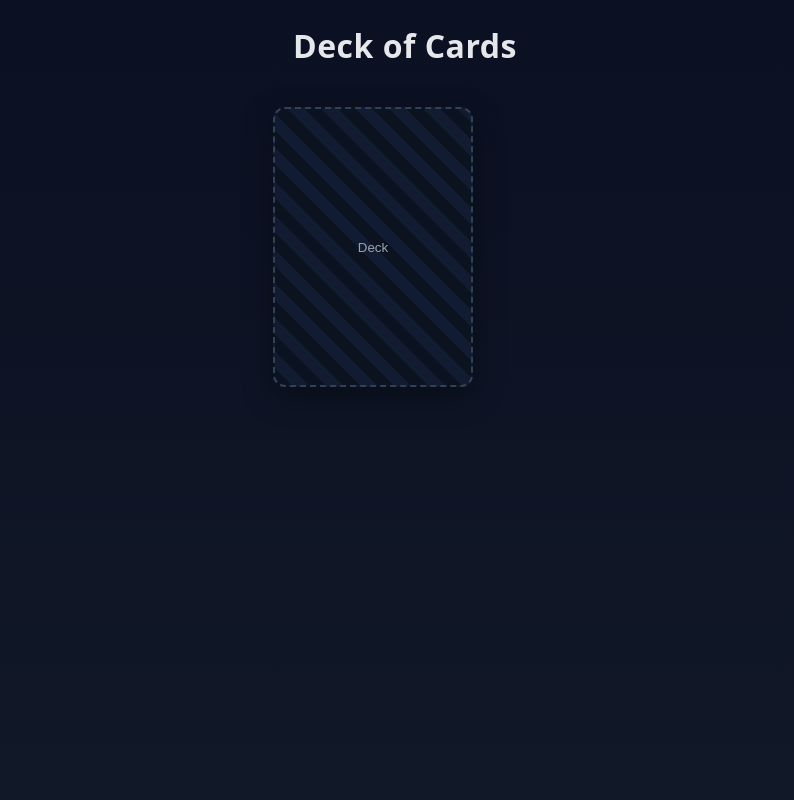
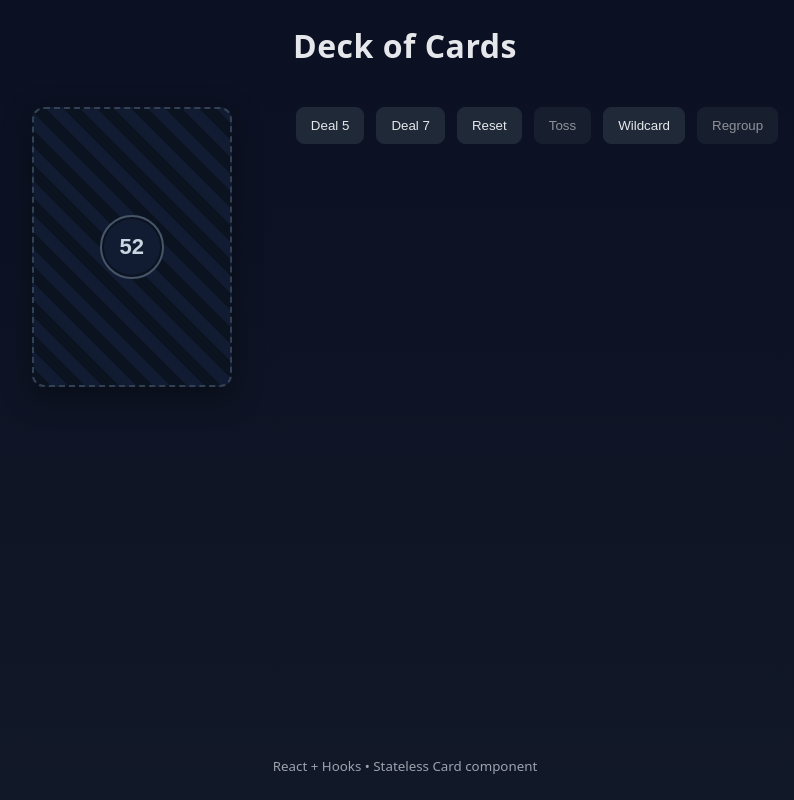
Before and after one commit to Michael-Thompson-code/assignment3-cards, a React (Vite) app: page / in a window 1280 px wide. Shown: the whole page, without its empty margins (235-1029 px from the left). Built offline with nearby package versions, Linux system fonts and the light colour scheme.

Commit message:
feat: add Deal 5 and Deal 7 buttons with card returning logic

```diff
--- a/src/App.jsx
+++ b/src/App.jsx
@@ -6,8 +6,16 @@
   const fullDeck = useMemo(() => generateStandardDeck(), []);
   const [deck, setDeck] = useState(fullDeck);
   const [hand, setHand] = useState([]);
+  const [pickedIndex, setPickedIndex] = useState(null);
 
   const deckEmpty = deck.length === 0;
+  const remaining = deck.length;
+
+  function resetAll() {
+    setDeck(fullDeck);
+    setHand([]);
+    setPickedIndex(null);
+  }
 
   function drawOne() {
     if (deckEmpty) return;
@@ -19,6 +27,81 @@
     setHand([...hand, card]);
   }
 
+  function deal(n) {
+    // Return all cards in hand back to deck first
+    const returnedDeck = [...deck, ...hand];
+    let nextDeck = returnedDeck.slice();
+    const nextHand = [];
+    for (let i = 0; i < n && nextDeck.length > 0; i += 1) {
+      const idx = getRandomInt(nextDeck.length);
+      nextHand.push(nextDeck[idx]);
+      nextDeck.splice(idx, 1);
+    }
+    setDeck(nextDeck);
+    setHand(nextHand);
+    setPickedIndex(null);
+  }
+
+  function onCardClick(index) {
+    if (pickedIndex === null) {
+      setPickedIndex(index);
+      return;
+    }
+    if (pickedIndex === index) {
+      setPickedIndex(null);
+      return;
+    }
+    // swap
+    const next = hand.slice();
+    const tmp = next[pickedIndex];
+    next[pickedIndex] = next[index];
+    next[index] = tmp;
+    setHand(next);
+    setPickedIndex(null);
+  }
+
+  function tossPicked() {
+    if (pickedIndex === null) return;
+    const next = hand.slice();
+    next.splice(pickedIndex, 1);
+    setHand(next);
+    setPickedIndex(null);
+  }
+
+  function regroup() {
+    const arr = hand.slice();
+    for (let i = arr.length - 1; i > 0; i -= 1) {
+      const j = getRandomInt(i + 1);
+      [arr[i], arr[j]] = [arr[j], arr[i]];
+    }
+    setHand(arr);
+    setPickedIndex(null);
+  }
+
+  function wildcard() {
+    const suit = SUITS[getRandomInt(SUITS.length)];
+    const value = VALUES[getRandomInt(VALUES.length)];
+    const id = `${value}${suit}-${Date.now()}-${Math.random().toString(36).slice(2, 7)}`;
+    setHand([...hand, { id, value, suit }]);
+  }
+
+  const deckFace = (
+    <button
+      className={`deck ${deckEmpty ? 'deck-empty' : ''}`}
+      onClick={drawOne}
+      disabled={deckEmpty}
+      aria-label={deckEmpty ? 'No cards remaining' : 'Draw a card'}
+      title={deckEmpty ? 'No cards remaining' : `Draw a card (${remaining} left)`}
+    >
+      {deckEmpty ? 'no cards remaining' : (
+        <>
+          <span className="deck-count" aria-hidden>{remaining}</span>
+          <span className="sr-only" aria-live="polite">{remaining} cards remaining</span>
+        </>
+      )}
+    </button>
+  );
+
   return (
     <div className="app">
       <header>
@@ -26,26 +109,31 @@
       </header>
       <main>
         <section className="controls">
-          <button
-            className={`deck ${deckEmpty ? 'deck-empty' : ''}`}
-            onClick={drawOne}
-            disabled={deckEmpty}
-          >
-            {deckEmpty ? 'no cards remaining' : 'Deck'}
-          </button>
+          {deckFace}
+          <div className="buttons">
+            <button onClick={() => deal(5)} title="Deal five new cards">Deal 5</button>
+            <button onClick={() => deal(7)} title="Deal seven new cards">Deal 7</button>
+            <button onClick={resetAll} title="Reset deck and clear hand">Reset</button>
+            <button onClick={tossPicked} disabled={pickedIndex === null} title={pickedIndex === null ? 'Pick a card to toss' : 'Toss picked card'}>Toss</button>
+            <button onClick={wildcard} title="Add a random wildcard">Wildcard</button>
+            <button onClick={regroup} disabled={hand.length < 2} title={hand.length < 2 ? 'Need at least 2 cards' : 'Shuffle current hand'}>Regroup</button>
+          </div>
         </section>
-        <section className="hand">
-          {hand.map((c) => (
+        <section className="hand" aria-label="Selected cards">
+          {hand.map((c, index) => (
             <Card
               key={c.id}
               value={c.value}
               suit={c.suit}
-              isPicked={false}
-              onClick={() => {}}
+              isPicked={pickedIndex === index}
+              onClick={() => onCardClick(index)}
             />
           ))}
         </section>
       </main>
+      <footer>
+        <small>React + Hooks • Stateless Card component</small>
+      </footer>
     </div>
   );
 }
```
